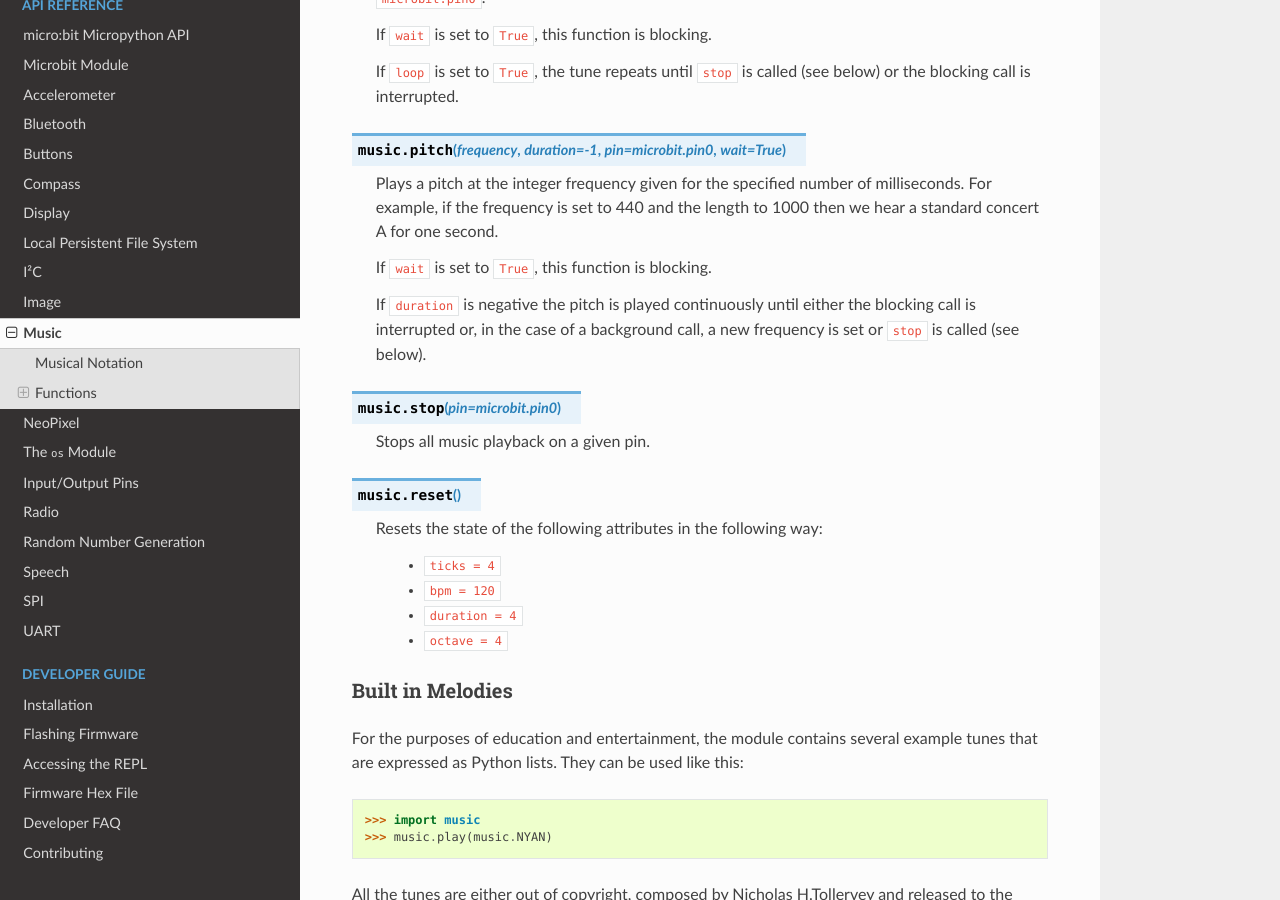
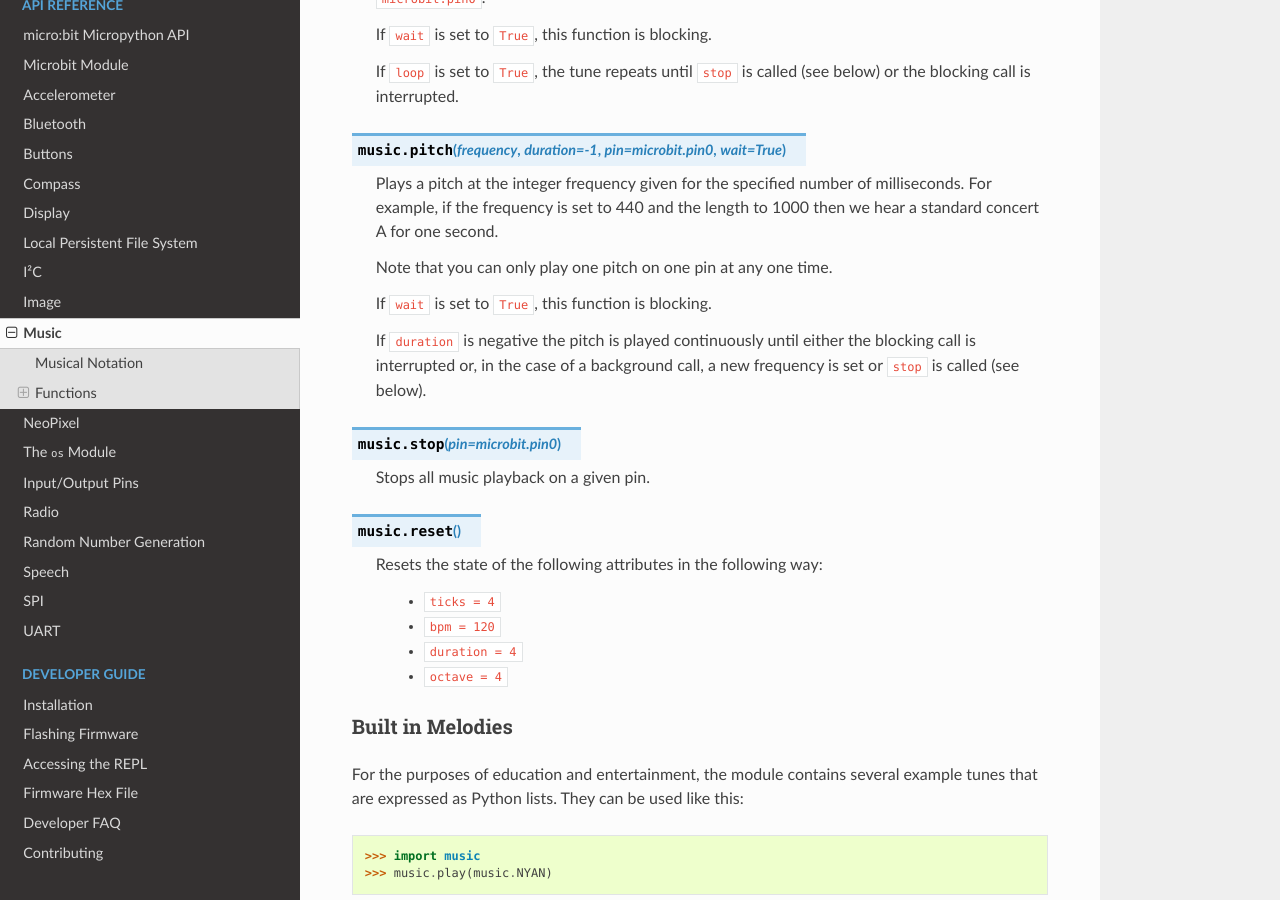
Before and after one commit to bbcmicrobit/micropython, a Sphinx documentation site: the page built from docs/music.rst, in a window 1280 px wide and 900 px high, scrolled down 2554 px. Built offline with Sphinx 7.4.7 and the Read the Docs theme 2.0.0, drawn with Linux system fonts in a browser that asks for light colours.

Commit message:
Update music.rst
Add clarification to music:pitch : "Note that you can only play one pitch on one pin at any one time."

```diff
--- a/docs/music.rst
+++ b/docs/music.rst
@@ -105,6 +105,8 @@ Functions
     milliseconds. For example, if the frequency is set to 440 and the length to
     1000 then we hear a standard concert A for one second.
 
+    Note that you can only play one pitch on one pin at any one time.
+
     If ``wait`` is set to ``True``, this function is blocking.
 
     If ``duration`` is negative the pitch is played continuously until either the
```
